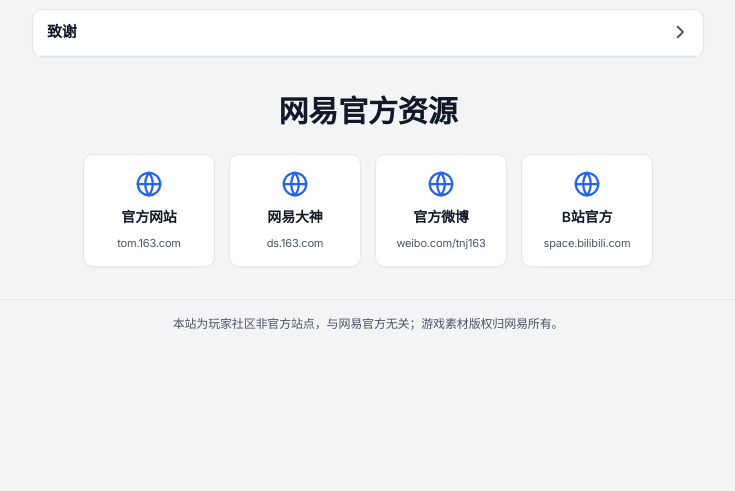
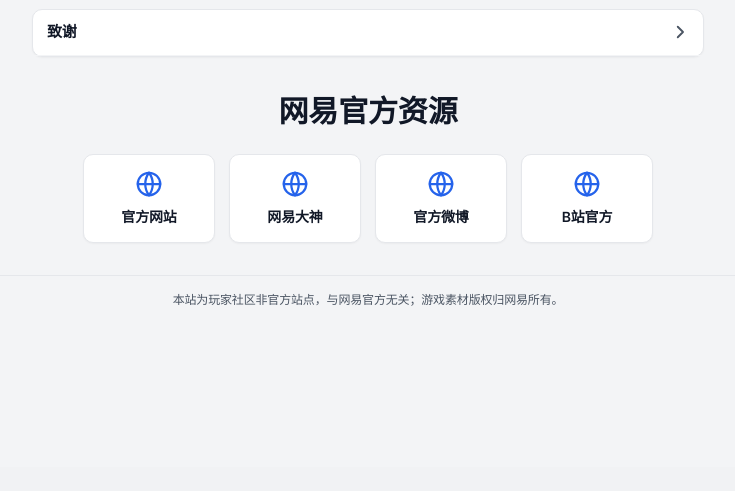
Before and after one commit to Topps2025/TJ_map, a Flask app: page / in a window 1280 px wide. Shown: the part 985-1476 px from the top of the page, without its empty margins (272-1007 px from the left). After the commit the page ends 1291 px from the top, so only its background shows below. Run offline with Flask 3, Linux system fonts and the light colour scheme.

Commit message:
网易官方资源卡片去掉链接小字(不美观)

```diff
--- a/static/css/style.css
+++ b/static/css/style.css
@@ -1304,7 +1304,6 @@ button { font-family: inherit; cursor: pointer; }
 }
 .site-tile-icon { width: 30px; height: 30px; color: var(--wiki-primary); }
 .site-tile-name { font-size: 14px; font-weight: 600; color: var(--wiki-foreground); }
-.site-tile-desc { font-size: 11px; color: var(--wiki-muted-foreground); }
 
 .footer-list { list-style: none; }
 .footer-list li {
--- a/templates/index.html
+++ b/templates/index.html
@@ -174,28 +174,24 @@
             <circle cx="12" cy="12" r="9"/><path stroke-linecap="round" d="M3 12h18M12 3a15 15 0 0 1 0 18M12 3a15 15 0 0 0 0 18"/>
           </svg>
           <span class="site-tile-name">官方网站</span>
-          <span class="site-tile-desc">tom.163.com</span>
         </a>
         <a class="site-tile" href="https://ds.163.com/user/9c1c00448e28455781e8fde62830160d/" target="_blank" rel="noopener noreferrer">
           <svg class="site-tile-icon" viewBox="0 0 24 24" fill="none" stroke="currentColor" stroke-width="1.8" aria-hidden="true">
             <circle cx="12" cy="12" r="9"/><path stroke-linecap="round" d="M3 12h18M12 3a15 15 0 0 1 0 18M12 3a15 15 0 0 0 0 18"/>
           </svg>
           <span class="site-tile-name">网易大神</span>
-          <span class="site-tile-desc">ds.163.com</span>
         </a>
         <a class="site-tile" href="https://weibo.com/tnj163" target="_blank" rel="noopener noreferrer">
           <svg class="site-tile-icon" viewBox="0 0 24 24" fill="none" stroke="currentColor" stroke-width="1.8" aria-hidden="true">
             <circle cx="12" cy="12" r="9"/><path stroke-linecap="round" d="M3 12h18M12 3a15 15 0 0 1 0 18M12 3a15 15 0 0 0 0 18"/>
           </svg>
           <span class="site-tile-name">官方微博</span>
-          <span class="site-tile-desc">weibo.com/tnj163</span>
         </a>
         <a class="site-tile" href="https://space.bilibili.com/298683153" target="_blank" rel="noopener noreferrer">
           <svg class="site-tile-icon" viewBox="0 0 24 24" fill="none" stroke="currentColor" stroke-width="1.8" aria-hidden="true">
             <circle cx="12" cy="12" r="9"/><path stroke-linecap="round" d="M3 12h18M12 3a15 15 0 0 1 0 18M12 3a15 15 0 0 0 0 18"/>
           </svg>
           <span class="site-tile-name">B站官方</span>
-          <span class="site-tile-desc">space.bilibili.com</span>
         </a>
       </div>
     </div>
```
